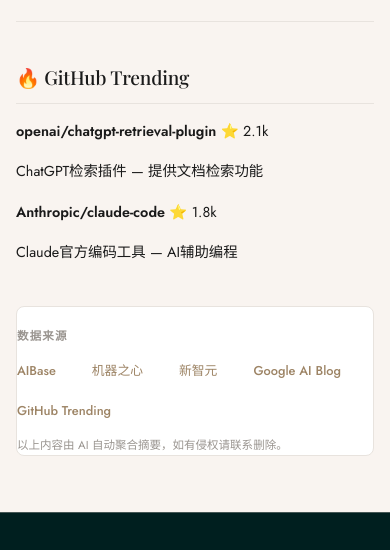
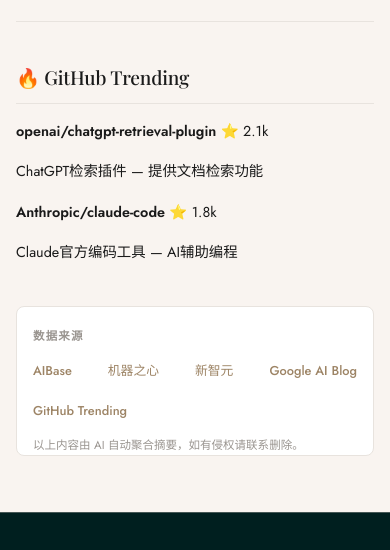
Before and after one commit to yanqic/ai-news, an Astro site: page /posts/2026-05-08-github in a window 390 px wide. Shown: the part 281-831 px from the top of the page. Built offline with nearby package versions, Linux system fonts and the light colour scheme; Astro itself is replaced by a stand-in of ours; a web font is replaced by a local one.

Commit message:
Fix mobile sources-box left padding

```diff
--- a/src/pages/posts/[slug].astro
+++ b/src/pages/posts/[slug].astro
@@ -332,7 +332,7 @@ const cat = post.data.category || 'news';
     .post-title { font-size: 1.6rem; }
     .post-body { font-size: 0.9rem; }
     .post-body :global(h2) { font-size: 1.2rem; }
-    .sources-box { padding: 20px 0 0; }
+    .sources-box { padding: 20px 0 0; padding-left: 16px; }
   }
 
   @media (max-width: 480px) {
```
